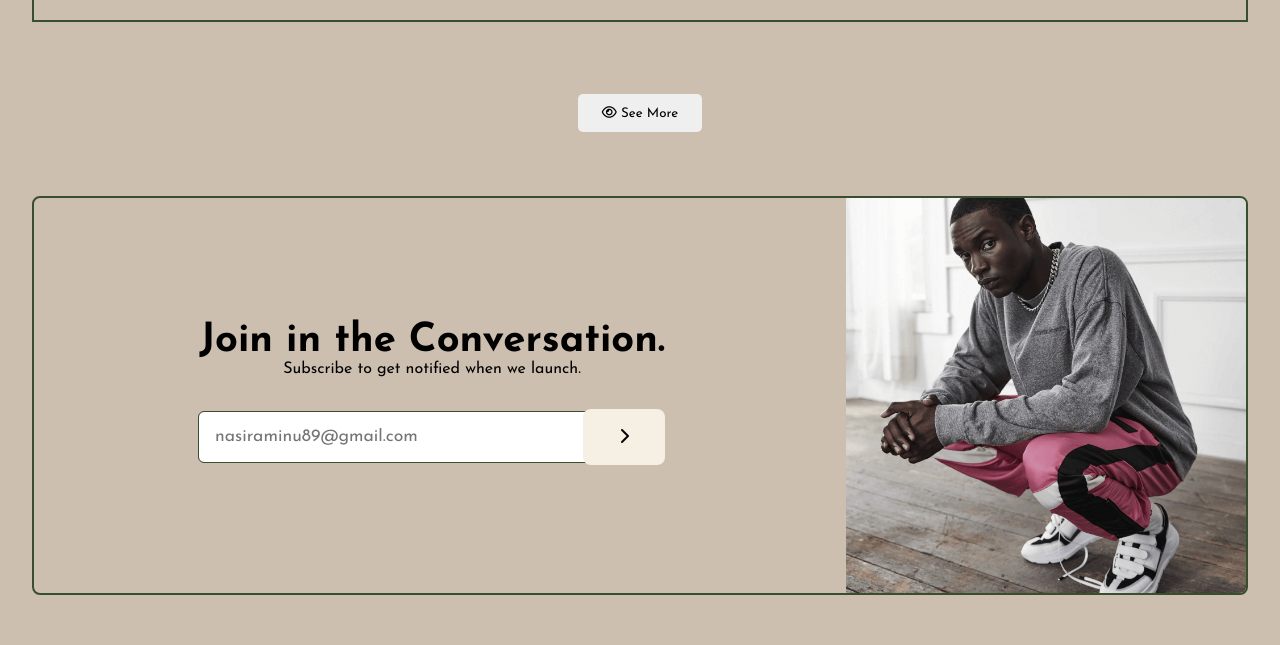
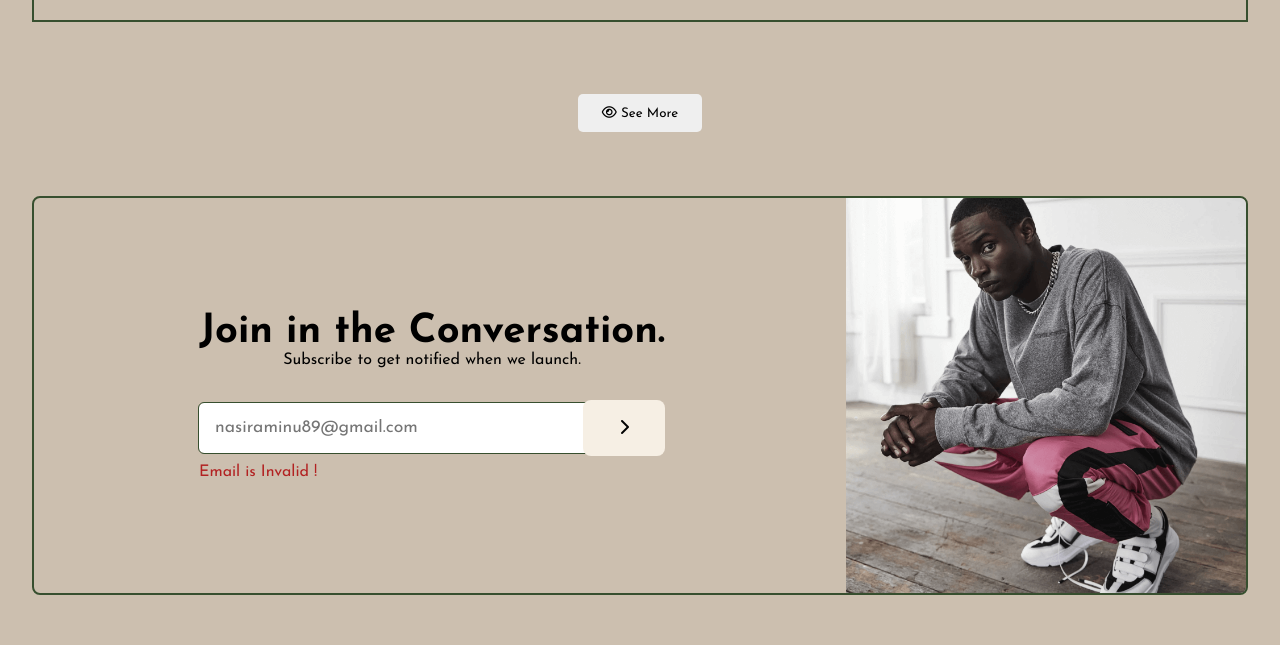
Before and after one commit to M1RAK/z.a.g, a website: page public/index.html in a window 1280 px wide. Both pictures are taken after a click on the element 624 px from the left and 2262 px from the top of the page. Shown: the part 1826-2471 px from the top of the page. Drawn offline with Linux system fonts and the light colour scheme.

Commit message:
fixed email bugs

```diff
--- a/public/index.html
+++ b/public/index.html
@@ -242,6 +242,7 @@
 										></i>
 									</span>
 								</div>
+								<span class="error">Email is Invalid !</span>
 							</form>
 						</div>
 						<img
--- a/public/js/index.js
+++ b/public/js/index.js
@@ -3,6 +3,7 @@ const btnEl = document.querySelector('.input__btn--float')
 const filterEls = document.querySelectorAll('.filter__tab')
 const successWrapper = document.querySelector('.newsletter__meta')
 const successEl = document.querySelector('.newsletter__success')
+const errorEl = document.querySelector('.error')
 
 // adds check to filter option
 filterEls.forEach((tab) => {
@@ -31,6 +32,8 @@ function error() {
 
 //  saves subscriber's email to mailchimp
 async function mcPost(data, email) {
+	console.log('data:', data)
+	console.log('email:', email)
 	const res = await fetch('/subscribe', data)
 	const successMsg = `<div class="newsletter__success open">
 			<div class="icon-success">
@@ -61,9 +64,12 @@ function clearInput() {
 btnEl.addEventListener('click', (e) => {
 	e.preventDefault()
 
-	let regex = new RegExp("/^[a-zA-Z0-9.!#$%&'*+/=?^_`{|}~-]+@[a-zA-Z0-9-]+(?:\.[a-zA-Z0-9-]+)*$/");
+	let regex =
+		/^[a-zA-Z0-9.!#$%&'*+/=?^_`{|}~-]+@[a-zA-Z0-9-]+(?:.[a-zA-Z0-9-]+)*$/
 
-	if (regex.test(inputEl.value) === false) return
+	if (!inputEl.value.match(regex)) {
+		return errorEl.classList.add('active')
+	}
 
 	const data = {
 		method: 'POST',
--- a/public/styles/home.scss
+++ b/public/styles/home.scss
@@ -101,8 +101,19 @@ main {
 						font-size: var(--fs-700);
 						white-space: nowrap;
 					}
+
 					p {
 						margin-bottom: 2rem;
+					}
+
+					.error {
+						display: none;
+						color: firebrick;
+						margin-top: 0.5rem;
+					}
+
+					.error.active {
+						display: block;
 					}
 
 					.input__container {
@@ -142,7 +153,6 @@ main {
 					flex-direction: column;
 					gap: 1rem;
 					text-align: center;
-
 
 					h2 {
 						color: var(--clr-accent);
@@ -200,7 +210,6 @@ main {
 		}
 	}
 }
-
 
 @media (max-width: 1200px) {
 	main {
```
Also changed, not shown: app.js (line endings or trailing spaces), public/styles/home.css, 1 other file.
